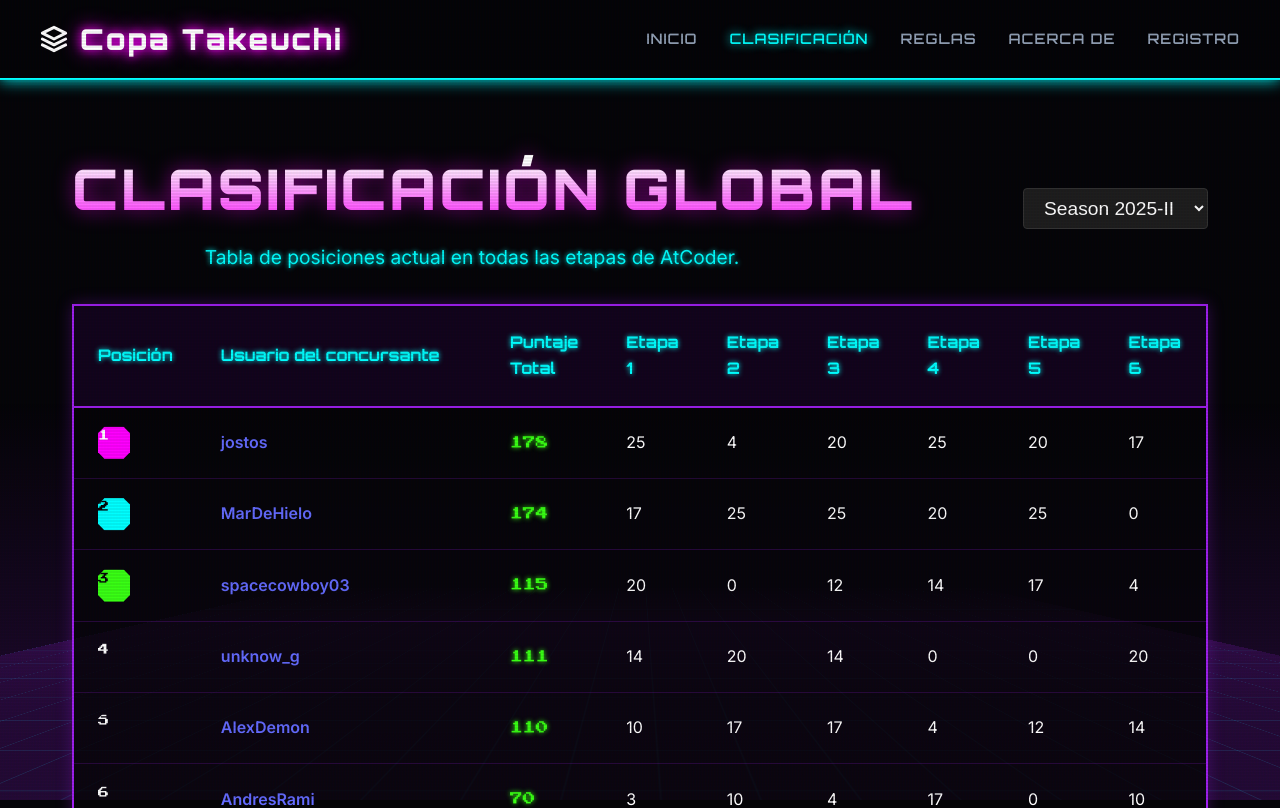
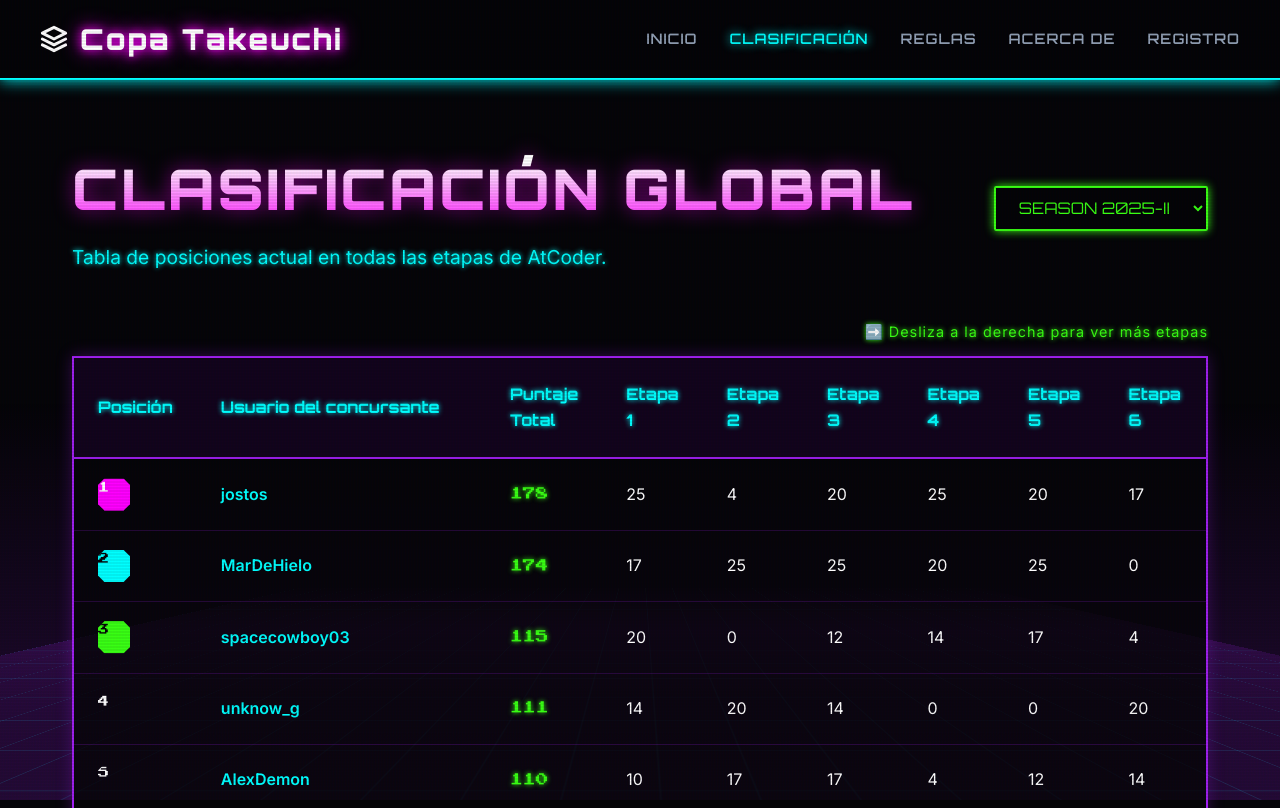
Before and after one commit to NicolasArias/unal_takeuchi_cup, a React (Vite) app in the folder front/: page /unal_takeuchi_cup/standings in a window 1280 px wide. Shown: the top 808 px of the page. Built offline with nearby package versions, Linux system fonts and the light colour scheme.

Commit message:
feat: restore design changes after merge

```diff
--- a/front/src/pages/Home.jsx
+++ b/front/src/pages/Home.jsx
@@ -10,11 +10,11 @@ export default function Home() {
   return (
     <>
       <section style={{ textAlign: 'center', padding: '4rem 0' }}>
-        <h1 className="page-title">COPA TAKEUCHI de Programación Competitiva</h1>
+        <h1 className="page-title animate-flicker">COPA TAKEUCHI de Programación Competitiva</h1>
         <p className="page-subtitle" style={{ margin: '0 auto 2rem' }}>
           ¡Demuestra tu talento y acepta el reto! Una iniciativa de Búhos ICPC creada para motivar e integrar a nuevos estudiantes en el apasionante mundo de los algoritmos.
         </p>
-        <div style={{ display: 'flex', gap: '1rem', justifyContent: 'center', flexWrap: 'wrap' }} className="animate-fade-up delay-200">
+        <div style={{ display: 'flex', gap: '1.5rem', justifyContent: 'center', flexWrap: 'wrap' }} className="animate-fade-up">
           <Link to="/registration" className="btn btn-primary">¡Inscríbete!</Link>
           <Link to="/rules" className="btn btn-secondary">Revisa el FAQ</Link>
           <Link to="/standings" className="btn btn-secondary">Tabla de posiciones</Link>
@@ -22,12 +22,23 @@ export default function Home() {
       </section>
 
       <section className="animate-fade-up delay-300" style={{ marginBottom: '4rem' }}>
-        <div style={{ display: 'flex', justifyContent: 'center', alignItems: 'center', gap: '1rem', marginBottom: '1.5rem', flexWrap: 'wrap' }}>
-          <h2 className="page-title" style={{ fontSize: '2rem', margin: 0 }}>Top 6</h2>
+        <div style={{ display: 'flex', justifyContent: 'center', alignItems: 'center', gap: '1.5rem', marginBottom: '2.5rem', flexWrap: 'wrap' }}>
+          <h2 style={{ fontSize: '2rem', margin: 0, color: 'var(--neon-cyan)', textShadow: '0 0 10px var(--neon-cyan)' }}>Top 6</h2>
           <select
             value={selectedSeason}
             onChange={(e) => setSelectedSeason(e.target.value)}
-            style={{ fontSize: '1.2rem', padding: '0.5rem 1rem', borderRadius: '4px', backgroundColor: '#1e1e1e', color: 'white', border: '1px solid #333', cursor: 'pointer' }}
+            style={{
+              fontSize: '1rem',
+              padding: '0.6rem 1.2rem',
+              borderRadius: '2px',
+              backgroundColor: 'rgba(5, 5, 8, 0.9)',
+              color: 'var(--neon-green)',
+              border: '2px solid var(--neon-green)',
+              boxShadow: '0 0 10px var(--neon-green)',
+              cursor: 'pointer',
+              fontFamily: 'var(--font-header)',
+              textTransform: 'uppercase'
+            }}
           >
             {seasons.map(season => (
               <option key={season} value={season}>{season}</option>
@@ -58,9 +69,15 @@ export default function Home() {
                         href={`https://atcoder.jp/users/${competitor.username}`}
                         target="_blank"
                         rel="noopener noreferrer"
-                        style={{ color: '#646cff', textDecoration: 'none' }}
-                        onMouseOver={(e) => e.target.style.textDecoration = 'underline'}
-                        onMouseOut={(e) => e.target.style.textDecoration = 'none'}
+                        style={{ color: 'var(--neon-cyan)', textDecoration: 'none', transition: 'all 0.3s' }}
+                        onMouseOver={(e) => {
+                          e.target.style.textDecoration = 'underline';
+                          e.target.style.textShadow = '0 0 8px var(--neon-cyan)';
+                        }}
+                        onMouseOut={(e) => {
+                          e.target.style.textDecoration = 'none';
+                          e.target.style.textShadow = 'none';
+                        }}
                       >
                         {competitor.username}
                       </a>
--- a/front/src/pages/Registration.jsx
+++ b/front/src/pages/Registration.jsx
@@ -6,14 +6,14 @@ export default function Registration() {
 
   return (
     <>
-      <div style={{ textAlign: 'center', marginBottom: '3rem' }}>
-        <h1 className="page-title">Registro</h1>
+      <div className="page-header">
+        <h1 className="page-title animate-flicker">Registro</h1>
         <p className="page-subtitle">Forma parte de la historia de la Copa Takeuchi.</p>
       </div>
 
-      <div className="card animate-fade-up delay-100" style={{ maxWidth: '700px', margin: '0 auto', textAlign: 'center', padding: '3rem' }}>
+      <div className="card animate-fade-up delay-100">
         <div style={{ marginBottom: '2rem' }}>
-          <svg xmlns="http://www.w3.org/2000/svg" width="64" height="64" viewBox="0 0 24 24" fill="none" stroke="var(--primary)" strokeWidth="1.5" strokeLinecap="round" strokeLinejoin="round" style={{ marginBottom: '1.5rem' }}>
+          <svg xmlns="http://www.w3.org/2000/svg" width="64" height="64" viewBox="0 0 24 24" fill="none" stroke="currentColor" strokeWidth="1.5" strokeLinecap="round" strokeLinejoin="round" className="neon-icon-pink" style={{ marginBottom: '1.5rem' }}>
             <path d="M16 21v-2a4 4 0 0 0-4-4H6a4 4 0 0 0-4 4v2"/><circle cx="9" cy="7" r="4"/><path d="M22 21v-2a4 4 0 0 0-3-3.87"/><path d="M16 3.13a4 4 0 0 1 0 7.75"/>
           </svg>
           <h2 style={{ marginBottom: '1rem' }}>Inscríbete a la COPA TAKEUCHI</h2>
@@ -31,8 +31,7 @@ export default function Registration() {
           style={{
             fontSize: '1.2rem',
             padding: '1rem 3rem',
-            display: 'inline-block',
-            boxShadow: '0 4px 14px 0 rgba(var(--primary-rgb), 0.39)'
+            display: 'inline-block'
           }}
         >
           Ir al Formulario de Registro
--- a/front/src/pages/Standings.jsx
+++ b/front/src/pages/Standings.jsx
@@ -8,15 +8,26 @@ export default function Standings() {
 
   return (
     <>
-      <div style={{ display: 'flex', justifyContent: 'space-between', alignItems: 'center', flexWrap: 'wrap', gap: '1rem', marginBottom: '2rem' }}>
+      <div style={{ display: 'flex', justifyContent: 'space-between', alignItems: 'center', flexWrap: 'wrap', gap: '2rem', marginBottom: '3rem' }}>
         <div>
-          <h1 className="page-title" style={{ margin: 0 }}>Clasificación Global</h1>
-          <p className="page-subtitle" style={{ margin: 0, marginTop: '0.5rem' }}>Tabla de posiciones actual en todas las etapas de AtCoder.</p>
+          <h1 className="page-title animate-flicker" style={{ margin: 0, textAlign: 'left' }}>Clasificación Global</h1>
+          <p className="page-subtitle" style={{ margin: 0, marginTop: '0.5rem', textAlign: 'left' }}>Tabla de posiciones actual en todas las etapas de AtCoder.</p>
         </div>
         <select
           value={selectedSeason}
           onChange={(e) => setSelectedSeason(e.target.value)}
-          style={{ fontSize: '1.2rem', padding: '0.5rem 1rem', borderRadius: '4px', backgroundColor: '#1e1e1e', color: 'white', border: '1px solid #333', cursor: 'pointer' }}
+          style={{
+            fontSize: '1rem',
+            padding: '0.6rem 1.2rem',
+            borderRadius: '2px',
+            backgroundColor: 'rgba(5, 5, 8, 0.9)',
+            color: 'var(--neon-green)',
+            border: '2px solid var(--neon-green)',
+            boxShadow: '0 0 10px var(--neon-green)',
+            cursor: 'pointer',
+            fontFamily: 'var(--font-header)',
+            textTransform: 'uppercase'
+          }}
         >
           {seasons.map(season => (
             <option key={season} value={season}>{season}</option>
@@ -24,7 +35,13 @@ export default function Standings() {
         </select>
       </div>
 
-      <div className="table-container animate-fade-up delay-100">
+      <div style={{ display: 'flex', justifyContent: 'flex-end', marginBottom: '0.8rem' }}>
+        <span style={{ color: 'var(--neon-green)', fontSize: '0.9rem', letterSpacing: '1px', textShadow: '0 0 5px var(--neon-green)' }}>
+          ➡️ Desliza a la derecha para ver más etapas
+        </span>
+      </div>
+
+      <div className="table-container animate-fade-up delay-300">
         <table>
           <thead>
             <tr>
@@ -52,9 +69,15 @@ export default function Standings() {
                         href={`https://atcoder.jp/users/${row.username}`}
                         target="_blank"
                         rel="noopener noreferrer"
-                        style={{ color: '#646cff', textDecoration: 'none' }}
-                        onMouseOver={(e) => e.target.style.textDecoration = 'underline'}
-                        onMouseOut={(e) => e.target.style.textDecoration = 'none'}
+                        style={{ color: 'var(--neon-cyan)', textDecoration: 'none', transition: 'all 0.3s' }}
+                        onMouseOver={(e) => {
+                          e.target.style.textDecoration = 'underline';
+                          e.target.style.textShadow = '0 0 8px var(--neon-cyan)';
+                        }}
+                        onMouseOut={(e) => {
+                          e.target.style.textDecoration = 'none';
+                          e.target.style.textShadow = 'none';
+                        }}
                       >
                         {row.username}
                       </a>
```
